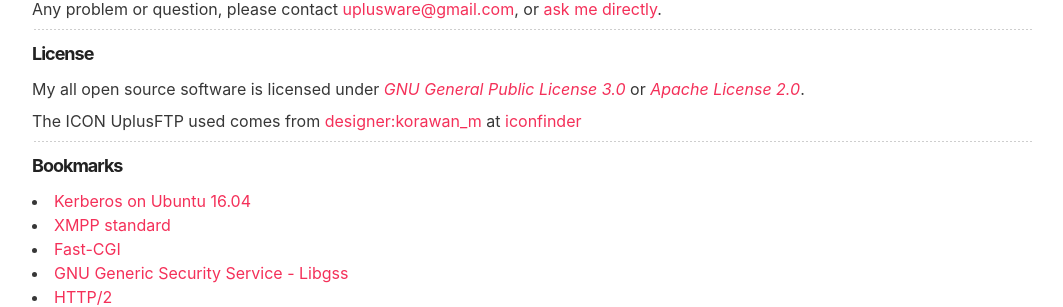
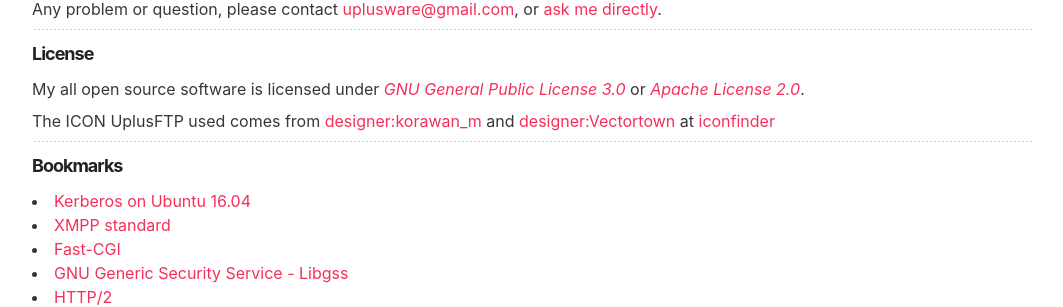
Before and after one commit to uplusware/uplusware.github.io, a Jekyll site: the page about.html, which Jekyll copies as it is, in a window 1280 px wide. Shown: the part 243-550 px from the top of the page, without its empty margins (108-1171 px from the left). Built offline with Jekyll 4.4.1, drawn with Linux system fonts in a browser that asks for light colours.

Commit message:
Update about.html

```diff
--- a/about.html
+++ b/about.html
@@ -29,7 +29,7 @@
 		<h5>
 		<a id="License" class="anchor" href="#License" aria-hidden="true"><span class="octicon octicon-link"></span></a>License</h5>
 		<p>My all open source software is licensed under <a href="https://www.gnu.org/licenses/gpl-3.0-standalone.html" target="_blank"><i>GNU General Public License 3.0</i></a> or <a href="http://www.apache.org/licenses/LICENSE-2.0.html" target="_blank"><i>Apache License 2.0</i></a>.</p>
-        <p>The ICON UplusFTP used comes from <a href="https://www.iconfinder.com/korawan_m" target="_blank">designer:korawan_m</a> at <a href="https://www.iconfinder.com" target="_blank">iconfinder</a></p>
+        <p>The ICON UplusFTP used comes from <a href="https://www.iconfinder.com/korawan_m" target="_blank">designer:korawan_m</a> and <a href="https://www.iconfinder.com/Vectortown" target="_blank">designer:Vectortown</a> at <a href="https://www.iconfinder.com" target="_blank">iconfinder</a></p>
 		<hr>
 		<h5>
 		<a id="Bookmarks" class="anchor" href="#Contact" aria-hidden="true"><span class="octicon octicon-link"></span></a>Bookmarks</h5>
```
